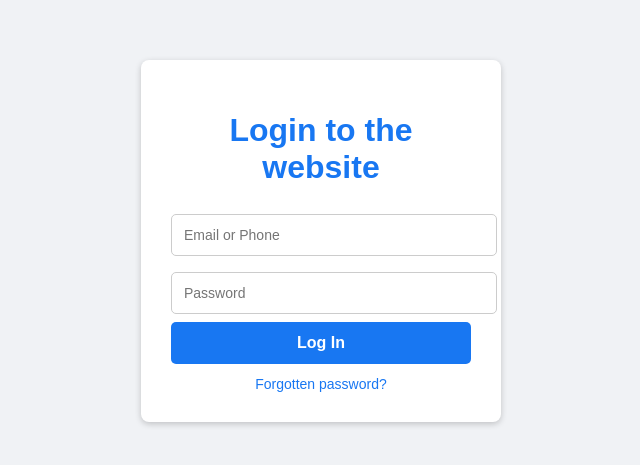
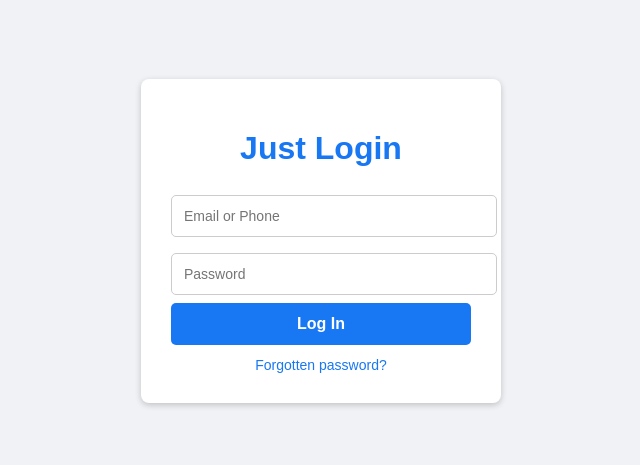
Before and after one commit to aniholla/project, a plain HTML site: page index.html in a window 1280 px wide. Shown: the part 159-624 px from the top of the page, without its empty margins (319-959 px from the left). Drawn offline with Linux system fonts and the light colour scheme.

Commit message:
Changed title again

```diff
--- a/index.html
+++ b/index.html
@@ -9,7 +9,7 @@
 </head>
 <body>
   <div class="login-box">
-    <h1>Login to the website</h1>
+    <h1>Just Login</h1>
     <form>
       <input type="text" placeholder="Email or Phone" required>
       <input type="password" placeholder="Password" required>
```
